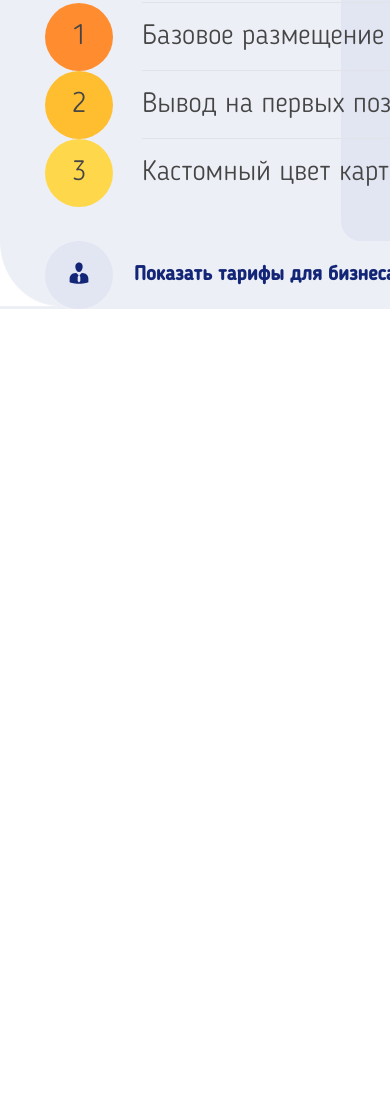
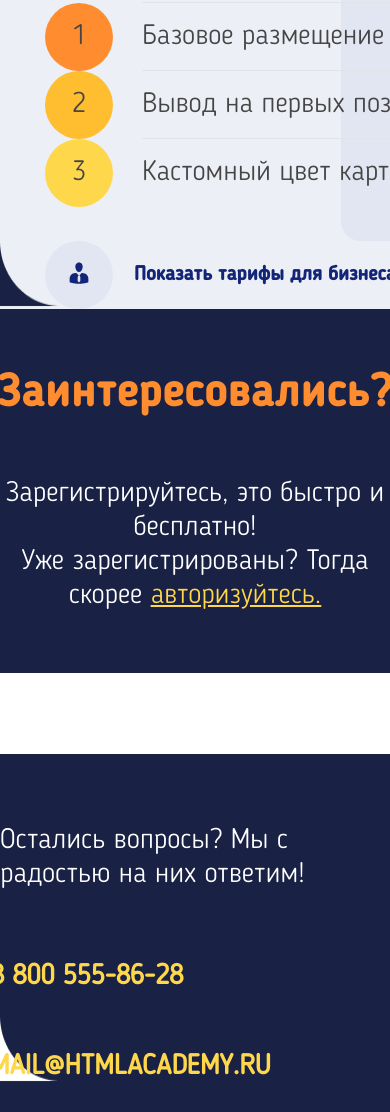
Before and after one commit to ItrumTest/ItrumLayout, a plain HTML site: page index.html in a window 390 px wide. Shown: the part 4790-5902 px from the top of the page. Before the commit the page ends 5099 px from the top, so only its background shows below. Drawn offline with Linux system fonts and the light colour scheme; files whose address does not match are found by name.

Commit message:
interested section for tablet

```diff
--- a/index.html
+++ b/index.html
@@ -373,7 +373,7 @@
                     </button>
                 </div>
             </section>
-      <!-- <section class="interested">
+      <section class="interested">
                 <h2 class="interested__slogan">Заинтересовались?</h2>
 
                 <p class="interested__signUp">
@@ -409,7 +409,7 @@
                         <span class="interested__contacts__contact__span">mail@htmlacademy.ru</span>
                     </div>
                 </div>
-            </section> -->
+            </section>
       <!-- <div class="geolocation">
                 <div class="geolocation__contacts">
                     <div class="interested__contacts__contact">
--- a/src/styles/media/tablet/directionsTablet.css
+++ b/src/styles/media/tablet/directionsTablet.css
@@ -39,6 +39,6 @@
   .directions__container__link {
     margin-top: 520px;
     margin-left: 10px;
-    width: calc(100% - 110px);
+    width: calc(100% + 39px);
   }
 }
--- a/src/styles/media/tablet/interestedTablet.css
+++ b/src/styles/media/tablet/interestedTablet.css
@@ -1,13 +1,37 @@
 @media screen and (max-width: 770px) {
-    .interested {
-        position: relative;
-        flex-direction: column;
-        background: url("../../../../asserts/media/768/business/back_4.png");
-        background-repeat: no-repeat;
-        width: 100%;
-        padding-top: 50px;
-        min-height: 668px;
-        background-size: 768px 668px;
-        z-index: 60;
-      }
+  .interested {
+    background: url("../../../../asserts/media/768/interested/back_5.png");
+    width: 100%;
+    margin-top: -70px;
+    min-height: 842px;
+    background-size: 768px 842px;
+  }
+
+  .interested__slogan {
+    padding-top: 133px;
+  }
+
+  .interested__container {
+    max-width: calc(536px + 80px);
+  }
+
+  .interested__container input {
+  }
+
+  .interested__link span {
+    opacity: 0;
+  }
+  .interested__link {
+    min-width: 80px;
+    max-width: 80px;
+  }
+  .interested__link img {
+    position: relative;
+    left: -125px;
+  }
+
+  .interested__contacts {
+    flex-direction: column;
+    padding-left: 75px;
+  }
 }
```
